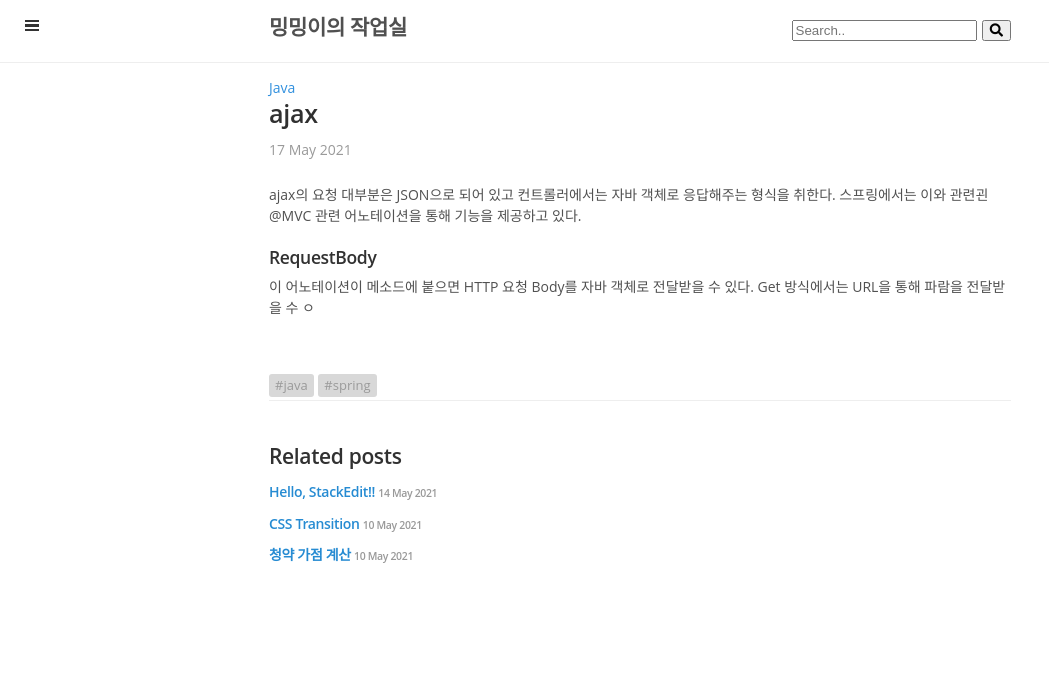
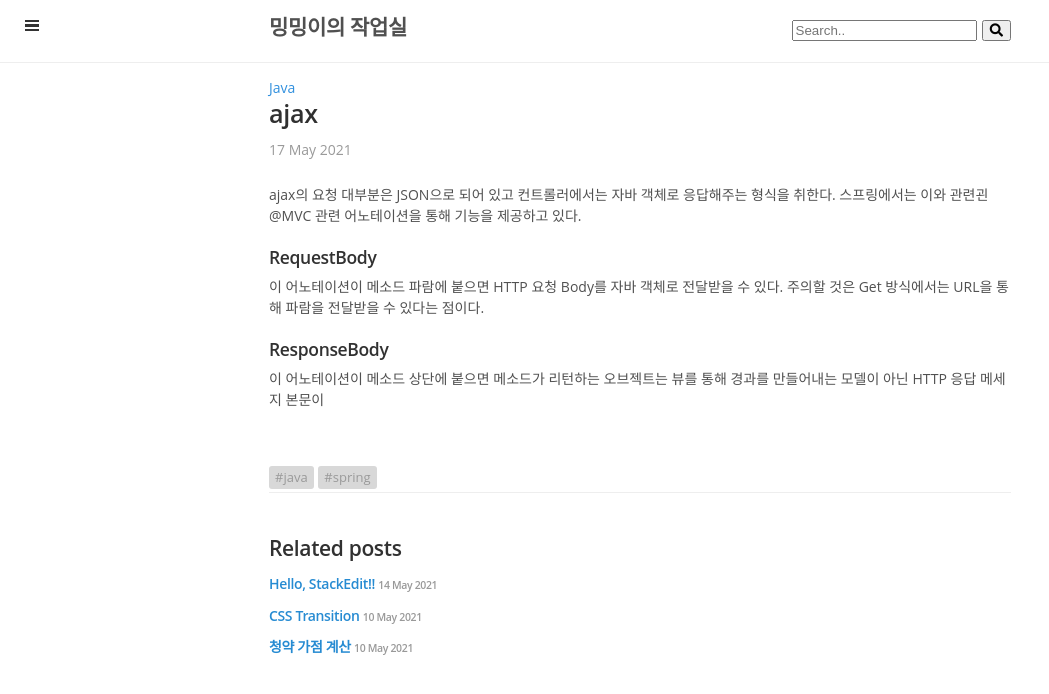
Before and after one commit to mingportal0/mingportal0.github.io, a Jekyll site: the page built from _posts/2021-05-17-ajax.md, in a window 1280 px wide. Shown: the top 694 px of the page, without its empty margins (0-1049 px from the left). Built offline with Jekyll 4.4.1, drawn with Linux system fonts in a browser that asks for light colours; nearby versions of some CDN libraries; comment, search, counter and statistics services are not loaded.

Commit message:
_posts/2021-05-17-ajax.md updated from https://stackedit.io/

```diff
--- a/_posts/2021-05-17-ajax.md
+++ b/_posts/2021-05-17-ajax.md
@@ -11,7 +11,10 @@ ajax의 요청 대부분은 JSON으로 되어 있고 컨트롤러에서는 자
 스프링에서는 이와 관련괸 @MVC 관련 어노테이션을 통해 기능을 제공하고 있다.
 
 ### RequestBody
-이 어노테이션이 메소드에 붙으면 HTTP 요청 Body를 자바 객체로 전달받을 수 있다. Get 방식에서는 URL을 통해 파람을 전달받을 수 ㅇ
+이 어노테이션이 메소드 파람에 붙으면 HTTP 요청 Body를 자바 객체로 전달받을 수 있다. 주의할 것은 Get 방식에서는 URL을 통해 파람을 전달받을 수 있다는 점이다.
+
+### ResponseBody
+이 어노테이션이 메소드 상단에 붙으면 메소드가 리턴하는 오브젝트는 뷰를 통해 경과를 만들어내는 모델이 아닌 HTTP 응답 메세지 본문이
 <!--stackedit_data:
-eyJoaXN0b3J5IjpbMTgyMDcyMjM3MCwxMDc3OTc5OTU2XX0=
+eyJoaXN0b3J5IjpbLTE2MDcwMDI3NTksMTA3Nzk3OTk1Nl19
 -->
```
